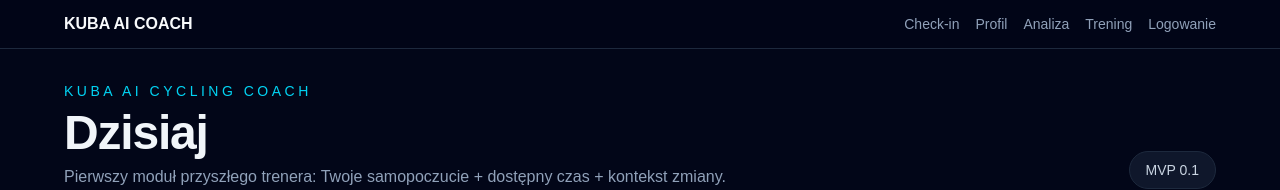
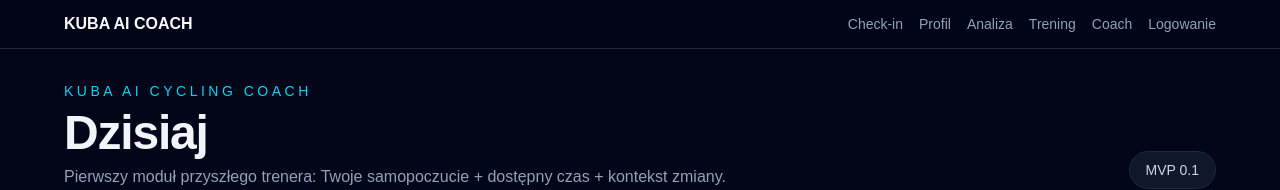
Before and after one commit to jakubszczypa-rgb/kuba-ai-cycling-coach, a Next.js app: page / in a window 1280 px wide. Shown: the top 190 px of the page. Built offline with nearby package versions, Linux system fonts and the light colour scheme.

Commit message:
Add daily coach navigation

```diff
--- a/app/layout.tsx
+++ b/app/layout.tsx
@@ -19,6 +19,7 @@ export default function RootLayout({ children }: Readonly<{ children: React.Reac
               <Link href="/profile">Profil</Link>
               <Link href="/analysis">Analiza</Link>
               <Link href="/workout">Trening</Link>
+              <Link href="/today">Coach</Link>
               <Link href="/login">Logowanie</Link>
             </div>
           </div>
```
